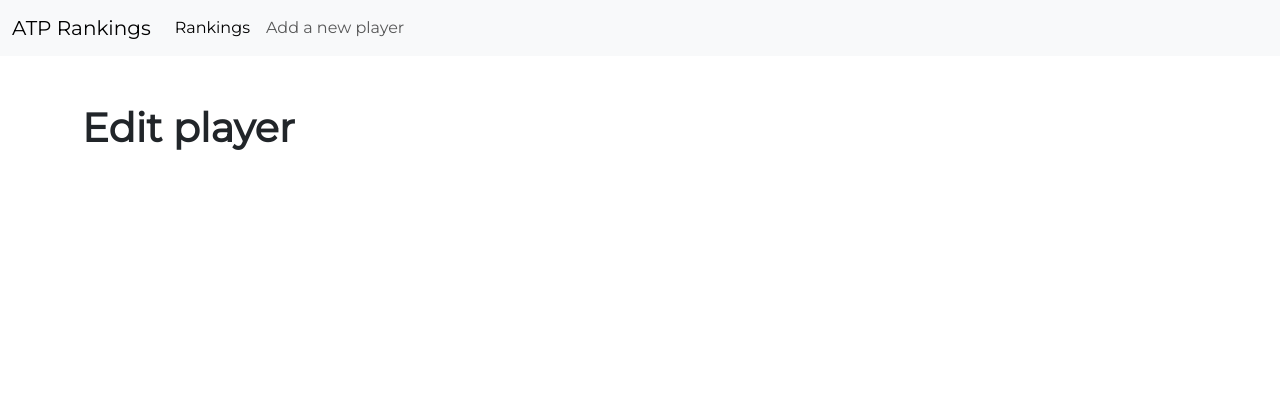
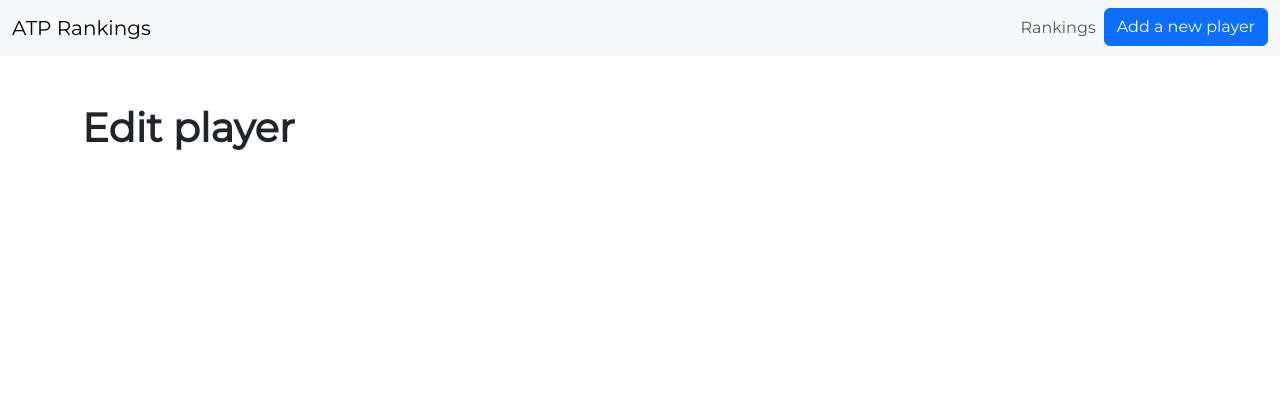
Before and after one commit to gBoole01/simple-atp-crud-php, a PHP site: page /editPlayer.php in a window 1280 px wide. Shown: the top 420 px of the page. Run offline with PHP 8.4, Linux system fonts and the light colour scheme.

Commit message:
style: replace link by button for add player in nav

```diff
--- a/src/inc/header.php
+++ b/src/inc/header.php
@@ -15,19 +15,19 @@
 
 <body>
     <header>
-        <nav class="navbar navbar-expand-lg navbar-light bg-light">
+        <nav class="navbar navbar-expand-md navbar-light bg-light">
             <div class="container-fluid">
                 <a class="navbar-brand" href="/index.php">ATP Rankings</a>
                 <button class="navbar-toggler" type="button" data-bs-toggle="collapse" data-bs-target="#navbarNav" aria-controls="navbarNav" aria-expanded="false" aria-label="Toggle navigation">
                     <span class="navbar-toggler-icon"></span>
                 </button>
-                <div class="collapse navbar-collapse" id="navbarNav">
+                <div class="collapse navbar-collapse justify-content-end" id="navbarNav">
                     <ul class="navbar-nav">
                         <li class="nav-item">
-                            <a class="nav-link active" aria-current="page" href="/rankings.php">Rankings</a>
+                            <a class="nav-link" aria-current="page" href="/rankings.php">Rankings</a>
                         </li>
                         <li class="nav-item">
-                            <a class="nav-link" href="/addPlayer.php">Add a new player</a>
+                            <a class="btn btn-primary" href="/addPlayer.php">Add a new player</a>
                         </li>
                     </ul>
                 </div>
```
